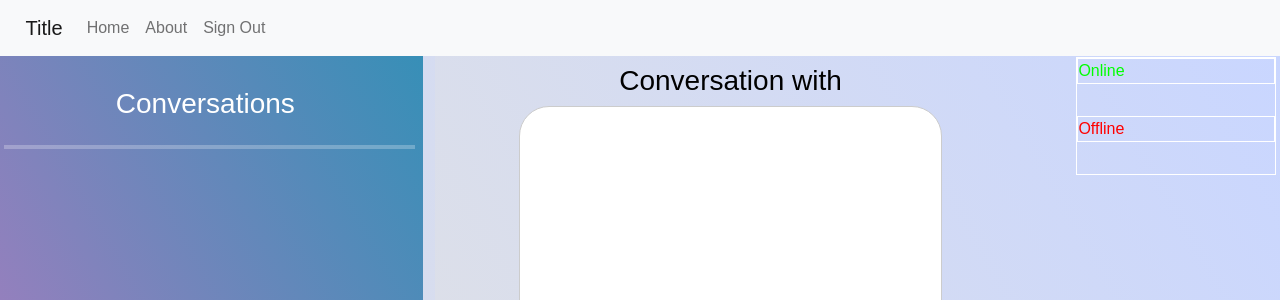
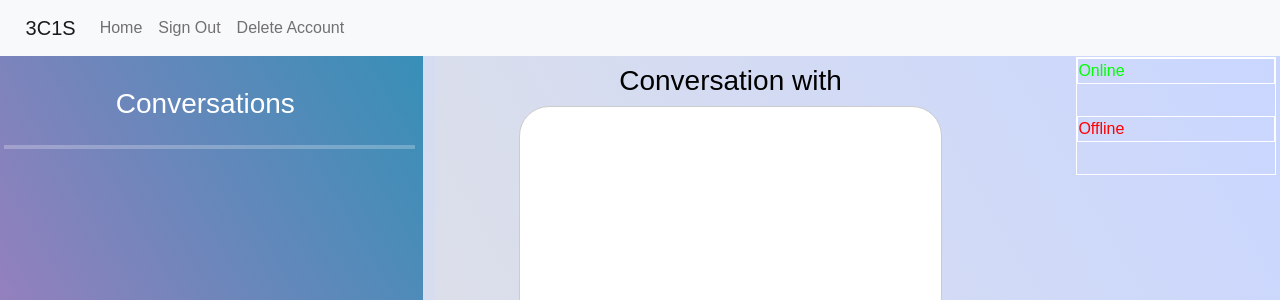
Before and after one commit to YueYingLee/CMPE-148, a Flask app: template app/templates/conversation.html in a window 1280 px wide. Shown: the top 300 px of the page. Run offline with Flask 3, Linux system fonts and the light colour scheme; the template is opened without the code that fills it, so the values that code supplies are empty; some libraries are stand-ins or nearby versions.

Commit message:
new links to delete account function page

```diff
--- a/app/templates/conversation.html
+++ b/app/templates/conversation.html
@@ -22,7 +22,7 @@
   </header> -->
 
   <nav class="navbar navbar-expand-lg navbar-light bg-light">
-    <a class="navbar-brand" style="margin-left: 2%;" href="#">Title</a>
+    <a class="navbar-brand" style="margin-left: 2%;" href="#">3C1S</a>
     <button class="navbar-toggler" type="button" data-toggle="collapse" data-target="#navbarSupportedContent"
       aria-controls="navbarSupportedContent" aria-expanded="false" aria-label="Toggle navigation">
       <span class="navbar-toggler-icon"></span>
@@ -34,10 +34,10 @@
           <a class="nav-link" href="/homepage">Home</a>
         </li>
         <li class="nav-item">
-          <a class="nav-link" href="#">About</a>
+          <a class="nav-link" href="/logout">Sign Out</a>
         </li>
-        <li class="nav-item">
-          <a class="nav-link" href="/logout">Sign Out</a>
+         <li class="nav-item">
+          <a class="nav-link" href="/delete_account">Delete Account</a>
         </li>
       </ul>
     </div>
--- a/app/templates/home.html
+++ b/app/templates/home.html
@@ -19,9 +19,6 @@
     <ul class="navbar-nav mr-auto">
       <li class="nav-item active">
         <a class="nav-link" href="#">Home</a>
-      </li>
-      <li class="nav-item">
-        <a class="nav-link" href="#">About</a>
       </li>
       <li class="nav-item">
         <a class="nav-link" href="/logout">Sign Out</a>
```
